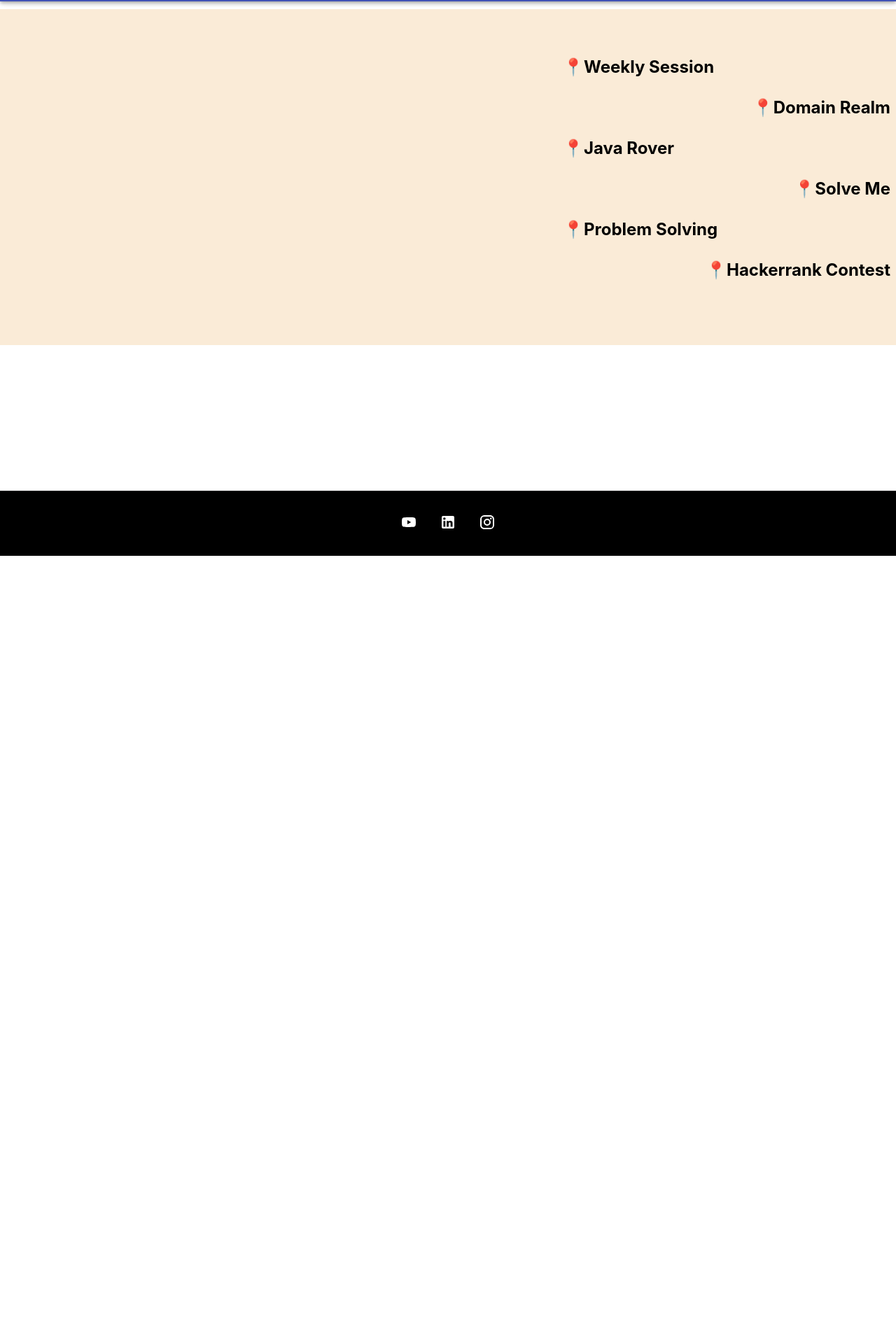
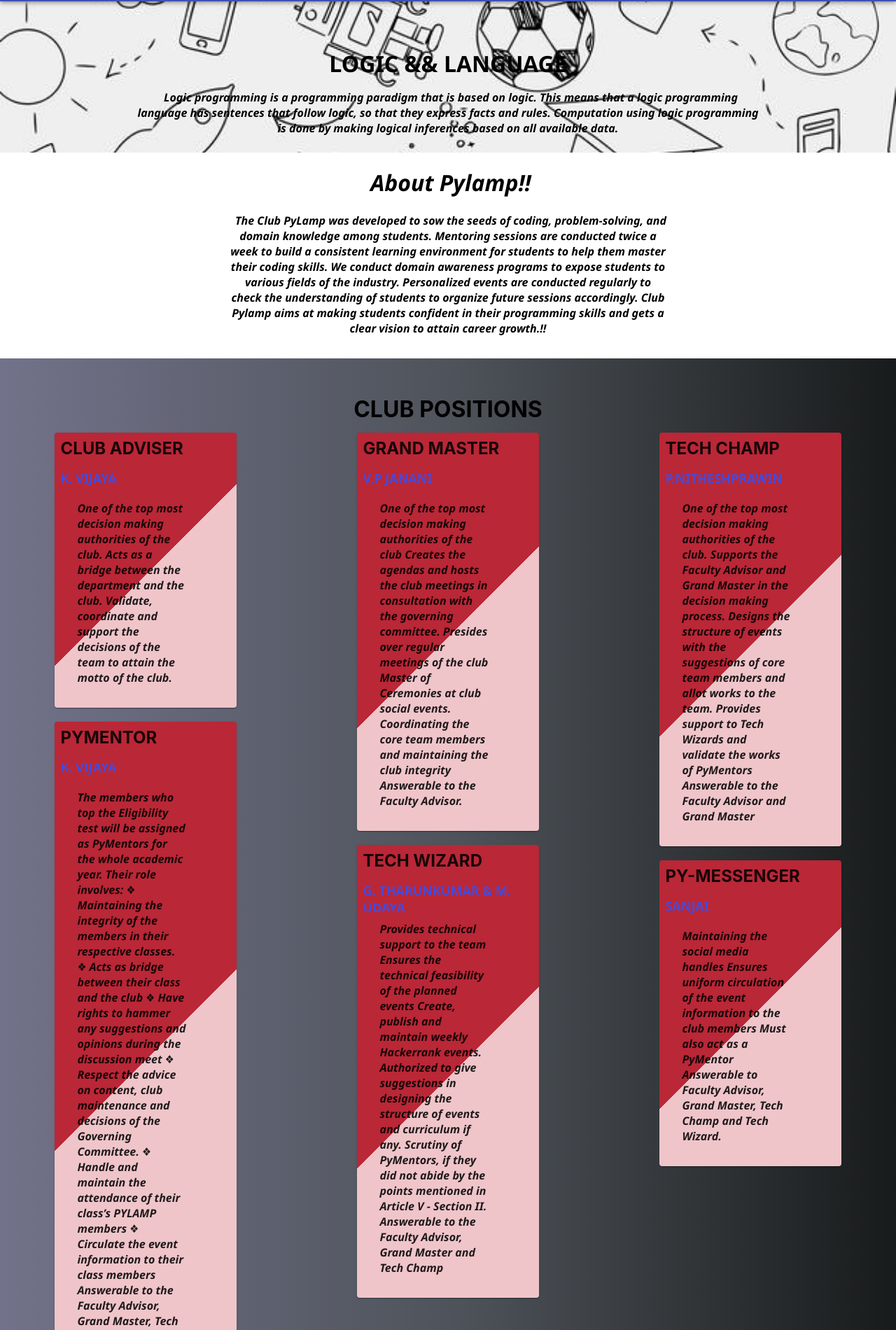
Before and after one commit to Tharunkumar001/pylampDomainRealm, a Next.js app: page /HomePage in a window 1280 px wide. Shown: the part 99-1999 px from the top of the page at 70% size. Before the commit the page ends 893 px from the top, so only its background shows below. Built offline with nearby package versions, Linux system fonts and the light colour scheme.

Commit message:
home page ui updation

```diff
--- a/package.json
+++ b/package.json
@@ -23,6 +23,7 @@
     "next": "12.0.4",
     "next-connect": "^0.11.0",
     "react": "17.0.2",
+    "react-animate-on-scroll": "^2.1.5",
     "react-bootstrap": "^2.0.4",
     "react-dom": "17.0.2",
     "react-editext": "^4.2.1",
--- a/pages/HomePage.js
+++ b/pages/HomePage.js
@@ -1,4 +1,3 @@
-/* eslint-disable react/jsx-no-comment-textnodes */
 import Head from 'next/head';
 import Image from 'next/image';
 import styles from '../styles/Home.module.css';
@@ -7,10 +6,14 @@
 import YouTube from "@material-ui/icons/YouTube";
 import LinkedIn from "@material-ui/icons/LinkedIn";
 import Instagram from "@material-ui/icons/Instagram";
+import { Button, Card,Dialog, DialogActions, DialogContent, DialogContentText, DialogTitle, Grid, Typography } from '@material-ui/core';
 import { Router, useRouter } from 'next/dist/client/router';
-
-import Navbar from './Navbar';
-import { AppBar, Grid, Toolbar } from '@material-ui/core';
+import { AppBar } from '@material-ui/core';
+import { Toolbar } from '@material-ui/core';
+import FormPage from "../pages/FormPage";
+import DefaultForm from "../pages/FormContainer/DefaultForm";
+import Navbar from "../pages/Navbar";
+import ScrollAnimation from 'react-animate-on-scroll';
 
 export default function AdminPage() {
     const router = useRouter();
@@ -33,9 +36,17 @@
     const handleSave = (val) => {
         console.log(val);
     }
+
+    const defaultBtn = () => {
+        document.getElementById("btn").style = ''
+    }
+
+    const clickHandler = () => {
+        const flipDiv = window.location='#formContainers';
+    }
 return (
 
-<div className={styles.homeContainer}>
+<div className={styles.adminContainer}>
     <Head>
         <title>Domain Realm</title>
         <meta name="description" content="Web development session" />
@@ -44,39 +55,146 @@
 
     <main className={styles.adminMain}>
         <div>
-        <AppBar>
+            <AppBar>
                 <Toolbar>
                     <Navbar />
                 </Toolbar>
             </AppBar>
         </div><br /><br />
 
+        <div className={styles.firstDiv}>
+            <h1 className={styles.headerDiv}>LOGIC && LANGUAGE</h1>
+            <p className={styles.motoDiv}>
+                Logic programming is a programming paradigm that is based on logic.
+                This means that a logic programming language has sentences that follow logic, so that they express facts and rules.
+                Computation using logic programming is done by making logical inferences based on all available data.
+            </p>
+        </div>
 
-        <div className={styles.pagContent}>
-            <Grid container spacing={2} className={styles.contentPart1}>
-                <Grid item xs={7}>
+        <div className={styles.motoDiv}>
+                <h1 >About Pylamp!!</h1>
 
+                <p className={styles.motoDiv}>
+                    The Club PyLamp was developed to sow the seeds of coding,
+                    problem-solving, and domain knowledge among students.
+                    Mentoring sessions are conducted twice a week to build a consistent learning environment for students to help them master their coding skills.
+                    We conduct domain awareness programs to expose students to various fields of the industry.
+                    Personalized events are conducted regularly to check the understanding of students to organize future sessions accordingly.
+                    Club Pylamp aims at making students confident in their programming skills and gets a clear vision to attain career growth.!!
+                </p>
+        </div>
+
+        <div className={styles.clubPostionDiv}>
+            <h1 style={{textAlign:"center"}}>CLUB POSITIONS</h1>
+            <Grid container spacing={2} className={styles.homeGrid}>
+                <Grid p xs={12} md={4} sm={4}>
+                    <Card className={styles.adminCard}>
+                        <h2 style={{margin:"0.5rem"}}>CLUB ADVISER</h2>
+                        <h3  className={styles.cardHeader}>K. VIJAYA</h3><br />
+
+                        <p className={styles.cardBody}>
+                            One of the top most decision making authorities of the club.
+                            Acts as a bridge between the department and the club.
+                            Validate, coordinate and support the decisions of the team to attain the
+                            motto of the club.
+                        </p>
+                    </Card><br />
+                    <Card className={styles.adminCard}>
+                        <h2 style={{margin:"0.5rem"}}>PYMENTOR</h2>
+
+                        <h3 className={styles.cardHeader}>K. VIJAYA</h3><br />
+
+                        <p className={styles.cardBody}>
+                            The members who top the Eligibility test will be assigned as PyMentors
+                            for the whole academic year.
+                            Their role involves:
+                            ❖ Maintaining the integrity of the members in their respective
+                            classes.
+                            ❖ Acts as bridge between their class and the club
+                            ❖ Have rights to hammer any suggestions and opinions during
+                            the discussion meet
+                            ❖ Respect the advice on content, club maintenance and decisions
+                            of the Governing Committee.
+                            ❖ Handle and maintain the attendance of their class’s PYLAMP
+                            members
+                            ❖ Circulate the event information to their class members
+                            Answerable to the Faculty Advisor, Grand Master, Tech Champ and
+                            Senior PyMentors.
+                        </p>
+                    </Card><br />
                 </Grid>
-                <Grid item xs={5} >
-                    <ul style={{listStyle:"none",margin: "0.5rem",paddingTop: "10%",fontWeight:"bold",fontSize: "1.5rem"}}>
-                        <li style={{float: "left",paddingBottom: "1rem"}}>📍Weekly Session</li><br /><br />
-                        <li style={{float: "right", }}>📍Domain Realm</li><br /><br />
-                        <li style={{float: "left", }}>📍Java Rover</li><br /><br />
-                        <li style={{float: "right", }}>📍Solve Me</li><br /><br />
-                        <li style={{float: "left", }}>📍Problem Solving</li><br /><br />
-                        <li style={{float: "right", }}>📍Hackerrank Contest</li>
-                    </ul>
+                <Grid p xs={12} md={4} sm={4}>
+                <Card className={styles.adminCard}>
+                        <h2 style={{margin:"0.5rem"}}>GRAND MASTER</h2>
+
+                        <h3  className={styles.cardHeader}>V.P JANANI</h3><br />
+
+                        <p className={styles.cardBody}>
+                            One of the top most decision making authorities of the club
+                            Creates the agendas and hosts the club meetings in
+                            consultation with the governing committee.
+                            Presides over regular meetings of the club
+                            Master of Ceremonies at club social events.
+                            Coordinating the core team members and maintaining the club integrity
+                            Answerable to the Faculty Advisor.
+                        </p>
+                    </Card><br />
+
+                    <Card className={styles.adminCard}>
+                        <h2 style={{margin:"0.5rem"}}>TECH WIZARD</h2>
+
+                        <h3  className={styles.cardHeader}>G. THARUNKUMAR & M. UDAYA</h3><br />
+
+                        <p className={styles.cardBody}>
+                            Provides technical support to the team
+                            Ensures the technical feasibility of the planned events
+                            Create, publish and maintain weekly Hackerrank events.
+                            Authorized to give suggestions in designing the structure of events and
+                            curriculum if any.
+                            Scrutiny of PyMentors, if they did not abide by the points mentioned in
+                            Article V - Section II.
+                            Answerable to the Faculty Advisor, Grand Master and Tech Champ
+                        </p>
+                    </Card><br />
+                </Grid>
+                <Grid p xs={12} md={4} sm={4} >
+                <Card className={styles.adminCard}>
+                        <h2 style={{margin:"0.5rem"}}>TECH CHAMP</h2>
+                        <h3  className={styles.cardHeader}>P.NITHESHPRAWIN</h3><br />
+
+                        <p className={styles.cardBody}>
+                            One of the top most decision making authorities of the club.
+                            Supports the Faculty Advisor and Grand Master in the decision making
+                            process.
+                            Designs the structure of events with the suggestions of core team
+                            members and allot works to the team.
+                            Provides support to Tech Wizards and validate the works of PyMentors
+                            Answerable to the Faculty Advisor and Grand Master
+                        </p>
+                    </Card><br />
+                    <Card className={styles.adminCard}>
+                        <h2 style={{margin:"0.5rem"}}>PY-MESSENGER</h2>
+
+                        <h3  className={styles.cardHeader}>SANJAI</h3><br />
+
+                        <p className={styles.cardBody}>
+                            Maintaining the social media handles
+                            Ensures uniform circulation of the event information to the club
+                            members
+                            Must also act as a PyMentor
+                            Answerable to Faculty Advisor, Grand Master, Tech Champ and Tech
+                            Wizard.
+                        </p>
+                    </Card><br />
                 </Grid>
             </Grid>
         </div>
-
     </main>
 
-    <footer className={styles.homeFotter}>
+    <footer className={styles.footer}>
         <a href="https://www.youtube.com/channel/UCJBaFNQuwfYXHDkICKpMYsg" target="blank"><YouTube  style={{color:'white'}}/></a>
         <a href="https://linkedin.com/in/pylampofficial" target="blank"><LinkedIn style={{color:'white'}}/></a>
         <a href="https://instagram.com/pylamp_official_" target="blank"><Instagram style={{color:'white'}}/></a>
     </footer>
     </div>
-  )
-}
+)}
--- a/styles/Home.module.css
+++ b/styles/Home.module.css
@@ -1,3 +1,64 @@
+/* home page */
+
+.firstDiv{
+  padding-top: 6rem;
+  background-image: url("../public//education.jpg");
+  background-size: cover;
+  background-repeat: no-repeat;
+  width: 100%;
+  height: 100hv;
+  padding-bottom: 1rem;
+}
+
+.quote{
+  font-weight: bold;
+  font-size: 1rem;
+  text-align: center;
+  color: rgb(73, 71, 190);
+
+}
+
+.motoDiv{
+  margin: 0.5rem;
+  text-align: center;
+  width: 70%;
+  margin-left: auto;
+  margin-right: auto;
+  font-family: 'Segoe UI', Tahoma, Geneva, Verdana, sans-serif;
+  font-style: italic;
+  text-indent: 0.5rem;
+  font-weight: bolder;
+}
+
+.homeGrid{
+  display: flex;
+  margin-right: auto;
+  margin-left: auto;
+}
+
+.clubPostionDiv{
+  width: 100%;
+  height: max-content;
+  padding-top: 2rem;
+  margin-top: 2rem;
+  background-image: linear-gradient(to right, #72728a 0%, #4e535a  51%, #181b1b  100%)
+}
+.headerDiv{
+  color:black;
+  font-weight: bold;
+  font-size: 2rem;
+  margin: 10px;
+  text-align: center;
+  display: flex;
+  justify-content: center;
+  align-items: center;
+  z-index: 2;
+}
+
+.homeMain{
+
+}
+
 .container {
   padding: 0 2rem;
 }
@@ -23,7 +84,7 @@
   flex-direction: row;
   row-gap: 2rem;
   z-index: 200;
-  /* background-color: grey; */
+  background-color: black;
 }
 
 .footer a {
@@ -336,8 +397,8 @@
   width: 60%;
   height: fit-content;
   background: linear-gradient(135deg, rgba(186, 39, 55, 1) 0%, rgba(186, 39, 55, 1) 51%, rgba(239, 197, 202, 1) 51%, rgba(239, 197, 202, 1) 100%);
-
-
+  margin-right: auto;
+  margin-left: auto;
 }
 
 .cardGrid{
```
Also changed, not shown: public/education.jpg (added), 1 other file (tests, documents, lock files or other folders).
